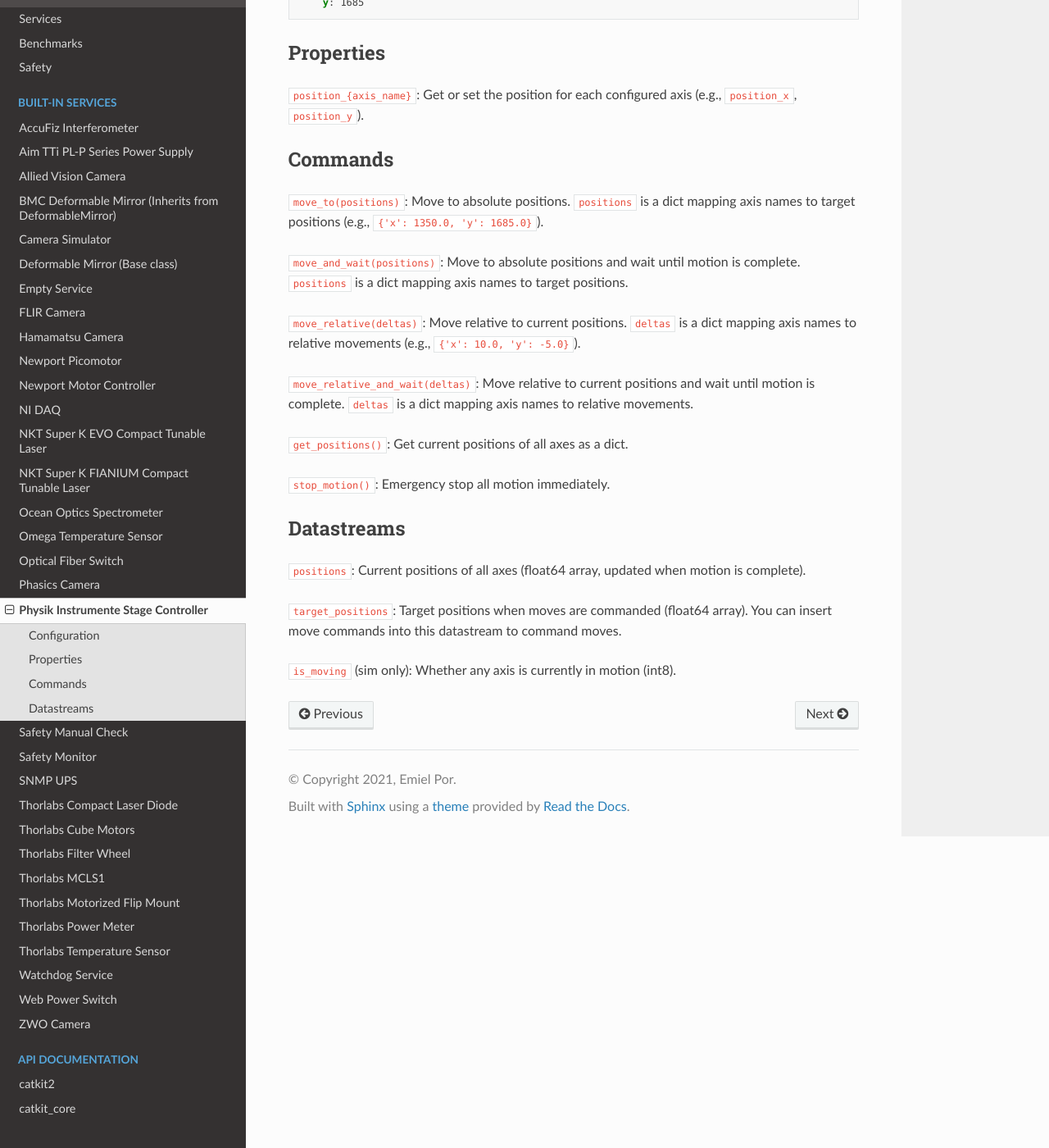
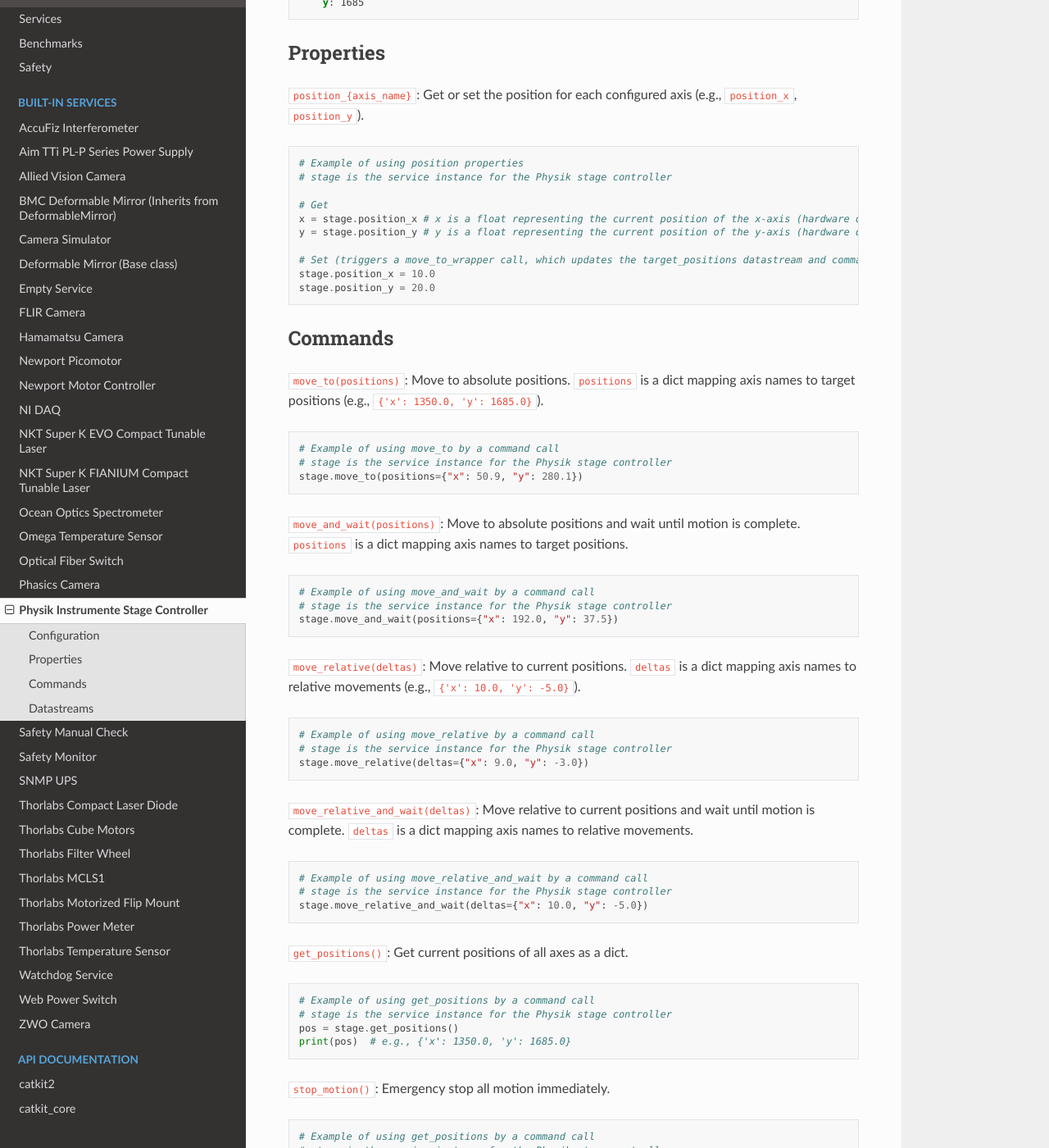
Before and after one commit to spacetelescope/catkit2, a Sphinx documentation site: the page built from docs/services/physik_stage_controller.rst, in a window 1280 px wide and 1400 px high, scrolled down 695 px. Shown: the whole window at 82% size. Built offline with Sphinx 7.4.7 and the Read the Docs theme 3.1.0, drawn with Linux system fonts in a browser that asks for light colours; some of the changed text lies outside the part shown.

Commit message:
doc update

```diff
--- a/docs/services/physik_stage_controller.rst
+++ b/docs/services/physik_stage_controller.rst
@@ -35,24 +35,91 @@ Properties
 ----------
 ``position_{axis_name}``: Get or set the position for each configured axis (e.g., ``position_x``, ``position_y``).
 
+.. code-block:: python
+
+  # Example of using position properties
+  # stage is the service instance for the Physik stage controller
+
+  # Get
+  x = stage.position_x # x is a float representing the current position of the x-axis (hardware query)
+  y = stage.position_y # y is a float representing the current position of the y-axis (hardware query)
+
+  # Set (triggers a move_to_wrapper call, which updates the target_positions datastream and commands the move)
+  stage.position_x = 10.0
+  stage.position_y = 20.0
+
 Commands
 --------
 ``move_to(positions)``: Move to absolute positions. ``positions`` is a dict mapping axis names to target positions (e.g., ``{'x': 1350.0, 'y': 1685.0}``).
 
+.. code-block:: python
+
+  # Example of using move_to by a command call
+  # stage is the service instance for the Physik stage controller
+  stage.move_to(positions={"x": 50.9, "y": 280.1})
+
 ``move_and_wait(positions)``: Move to absolute positions and wait until motion is complete. ``positions`` is a dict mapping axis names to target positions.
+
+.. code-block:: python
+
+  # Example of using move_and_wait by a command call
+  # stage is the service instance for the Physik stage controller
+  stage.move_and_wait(positions={"x": 192.0, "y": 37.5})
 
 ``move_relative(deltas)``: Move relative to current positions. ``deltas`` is a dict mapping axis names to relative movements (e.g., ``{'x': 10.0, 'y': -5.0}``).
 
+.. code-block:: python
+
+  # Example of using move_relative by a command call
+  # stage is the service instance for the Physik stage controller
+  stage.move_relative(deltas={"x": 9.0, "y": -3.0})
+
 ``move_relative_and_wait(deltas)``: Move relative to current positions and wait until motion is complete. ``deltas`` is a dict mapping axis names to relative movements.
+
+.. code-block:: python
+
+  # Example of using move_relative_and_wait by a command call
+  # stage is the service instance for the Physik stage controller
+  stage.move_relative_and_wait(deltas={"x": 10.0, "y": -5.0})
 
 ``get_positions()``: Get current positions of all axes as a dict.
 
+.. code-block:: python
+
+  # Example of using get_positions by a command call
+  # stage is the service instance for the Physik stage controller
+  pos = stage.get_positions()
+  print(pos)  # e.g., {'x': 1350.0, 'y': 1685.0}
+
 ``stop_motion()``: Emergency stop all motion immediately.
+
+.. code-block:: python
+
+  # Example of using get_positions by a command call
+  # stage is the service instance for the Physik stage controller
+  stage.stop_motion()
+  # Server Log:[physik_stage_controller] Motion stopped
 
 Datastreams
 -----------
 ``positions``: Current positions of all axes (float64 array, updated when motion is complete).
 
+.. code-block:: python
+
+  # Example of reading positions from the datastream
+  # stage is the service instance for the Physik stage controller
+  current_pos = stage.positions.get_latest_frame().data
+  print(current_pos)  # e.g., [100. 122.5]
+
 ``target_positions``: Target positions when moves are commanded (float64 array). You can insert move commands into this datastream to command moves.
 
-``is_moving`` (sim only): Whether any axis is currently in motion (int8).
+.. code-block:: python
+
+  # Example of commanding a move by inserting into the datastream
+  # stage is the service instance for the Physik stage controller
+  target_move = np.array([newposx, newposy], dtype=np.float64)
+  stage.target_positions.submit_data(target_move)
+
+  # Example of reading target positions from the datastream
+  current_pos = stage.target_positions.get_latest_frame().data
+  print(current_pos)  # e.g., [20.8 23.]
```
